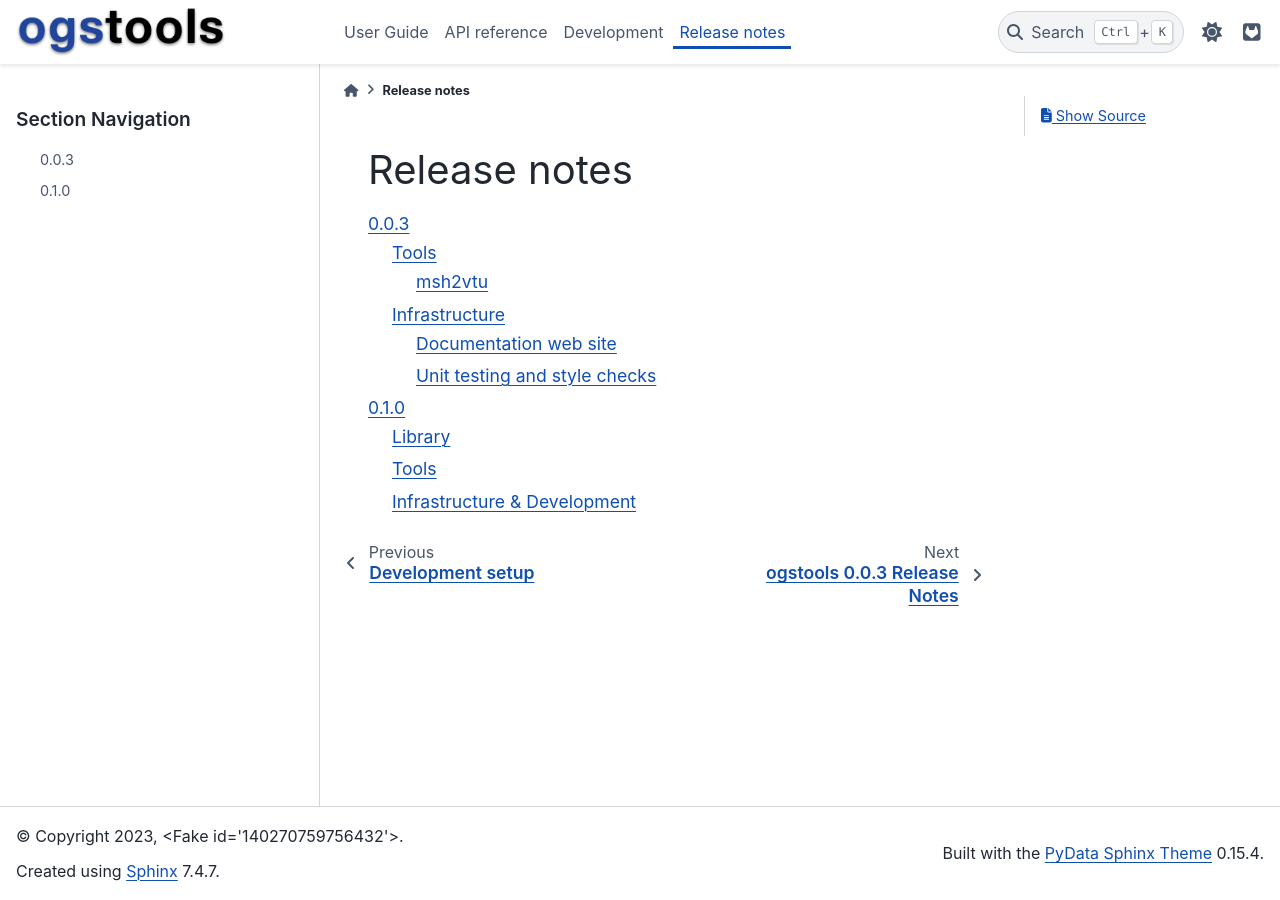
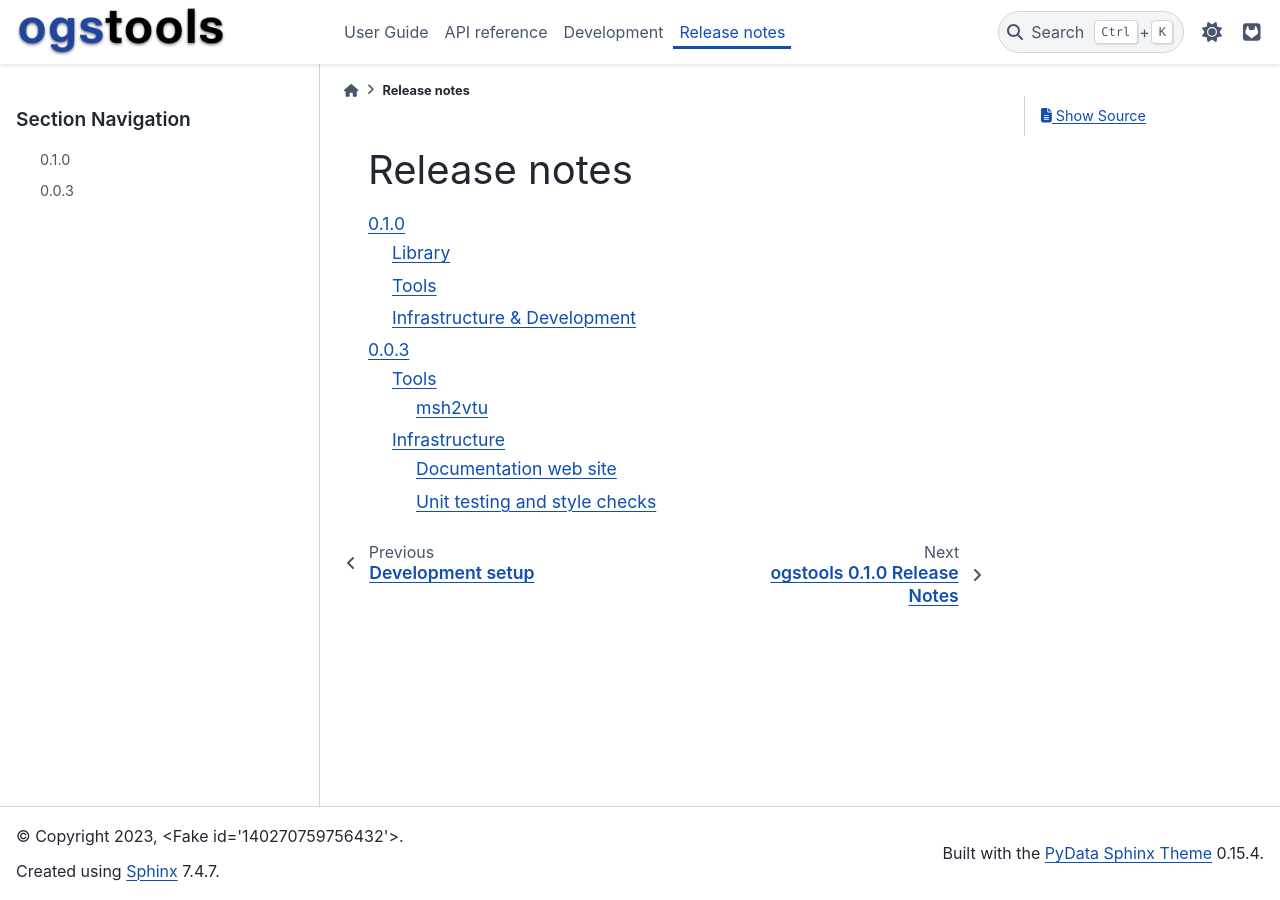
Before and after one commit to ufz/ogstools, a Sphinx documentation site: the page built from docs/releases/index.md, in a window 1280 px wide. Built offline with Sphinx 7.4.7 and the PyData theme 0.15.4, drawn with Linux system fonts in a browser that asks for light colours; pages that are not in the unit, such as notebooks, are missing from menus; the version number could not be read and is left out.

Commit message:
Updated changelog.

````diff
--- a/docs/releases/index.md
+++ b/docs/releases/index.md
@@ -4,6 +4,6 @@
 ---
 maxdepth: 3
 ---
+0.1.0 <ogstools-0.1.0>
 0.0.3 <ogstools-0.0.3>
-0.1.0 <ogstools-0.1.0>
 ```
````
Also changed, not shown: docs/releases/ogstools-0.1.0.md (+3 -1 lines).
